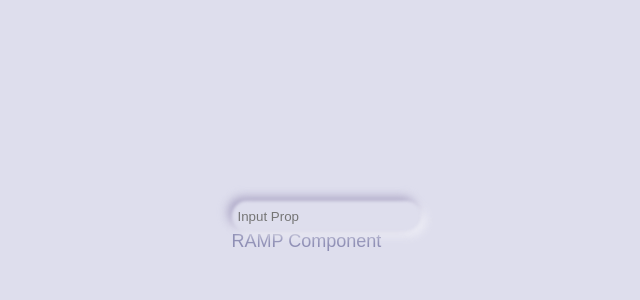
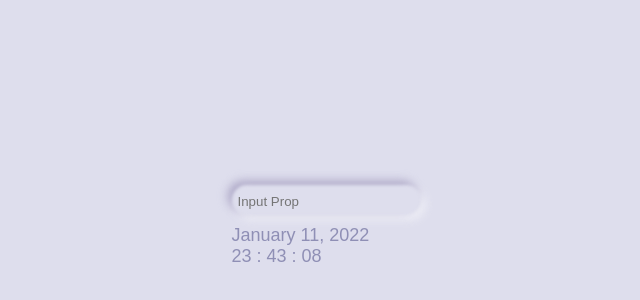
Before and after one commit to Rikki407/ramp-task, a React (Vite) app: page / in a window 1280 px wide. Shown: the part 174-474 px from the top of the page, without its empty margins (314-954 px from the left). Built offline with nearby package versions, Linux system fonts and the light colour scheme.

Commit message:
date time completed

```diff
--- a/index.html
+++ b/index.html
@@ -4,7 +4,7 @@
     <meta charset="UTF-8" />
     <link rel="icon" type="image/svg+xml" href="/src/favicon.svg" />
     <meta name="viewport" content="width=device-width, initial-scale=1.0" />
-    <title>Vite App</title>
+    <title>Ramp Task</title>
   </head>
   <body>
     <div id="root"></div>
--- a/src/App.jsx
+++ b/src/App.jsx
@@ -6,7 +6,7 @@ import Ramp from './components/Ramp';
 function App() {
     return (
         <div>
-            <div className="neu-input-container">
+            <div className="neu-input-container" style={{ marginBottom: 10 }}>
                 <input placeholder="Input Prop" />
             </div>
             <Ramp />
--- a/src/components/Ramp.jsx
+++ b/src/components/Ramp.jsx
@@ -1,11 +1,24 @@
-import React from 'react'
+import React from 'react';
+import useDateTime from '../hooks/useDateTime';
 
-const Ramp = () => {
+const DateTime = () => {
+    const { seconds, minutes, hours, month, day, year } = useDateTime();
+
     return (
-        <div>
-            RAMP Component
-        </div>
-    )
-}
+        <>
+            <div>
+                {month + ' '}
+                {day}, {year}
+            </div>
+            <div>
+                {hours} : {minutes} : {seconds}
+            </div>
+        </>
+    );
+};
 
-export default Ramp
+const Ramp = ({ input }) => {
+    return <DateTime />;
+};
+
+export default Ramp;
--- /dev/null
+++ b/src/hooks/useDateTime.jsx
@@ -0,0 +1,43 @@
+import React from 'react';
+const months = [
+    'January',
+    'February',
+    'March',
+    'April',
+    'May',
+    'June',
+    'July',
+    'August',
+    'September',
+    'October',
+    'November',
+    'December',
+];
+
+const useDateTime = () => {
+    const [date, setDate] = React.useState(new Date());
+    React.useEffect(() => {
+        const interval = setInterval(() => {
+            setDate(new Date());
+        }, 1000);
+        return () => {
+            clearInterval(interval);
+        };
+    }, []);
+    return {
+        seconds:
+            date.getSeconds() < 10
+                ? `0${date.getSeconds()}`
+                : date.getSeconds(),
+        minutes:
+            date.getMinutes() < 10
+                ? '0' + date.getMinutes()
+                : date.getMinutes(),
+        hours: date.getHours() < 10 ? '0' + date.getHours() : date.getHours(),
+        month: months[date.getMonth()],
+        day: date.getDate() < 10 ? '0' + date.getDate() : date.getDate(),
+        year: date.getFullYear(),
+    };
+};
+
+export default useDateTime;
```
